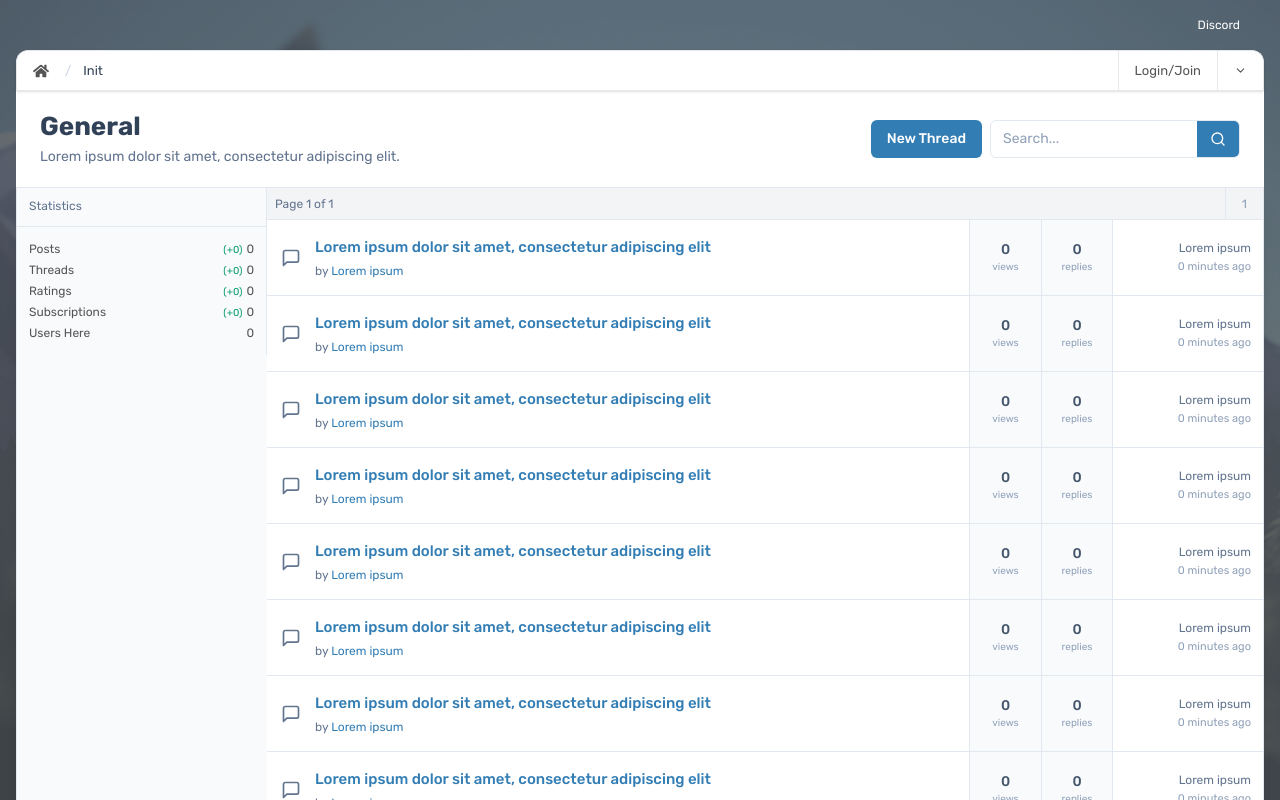
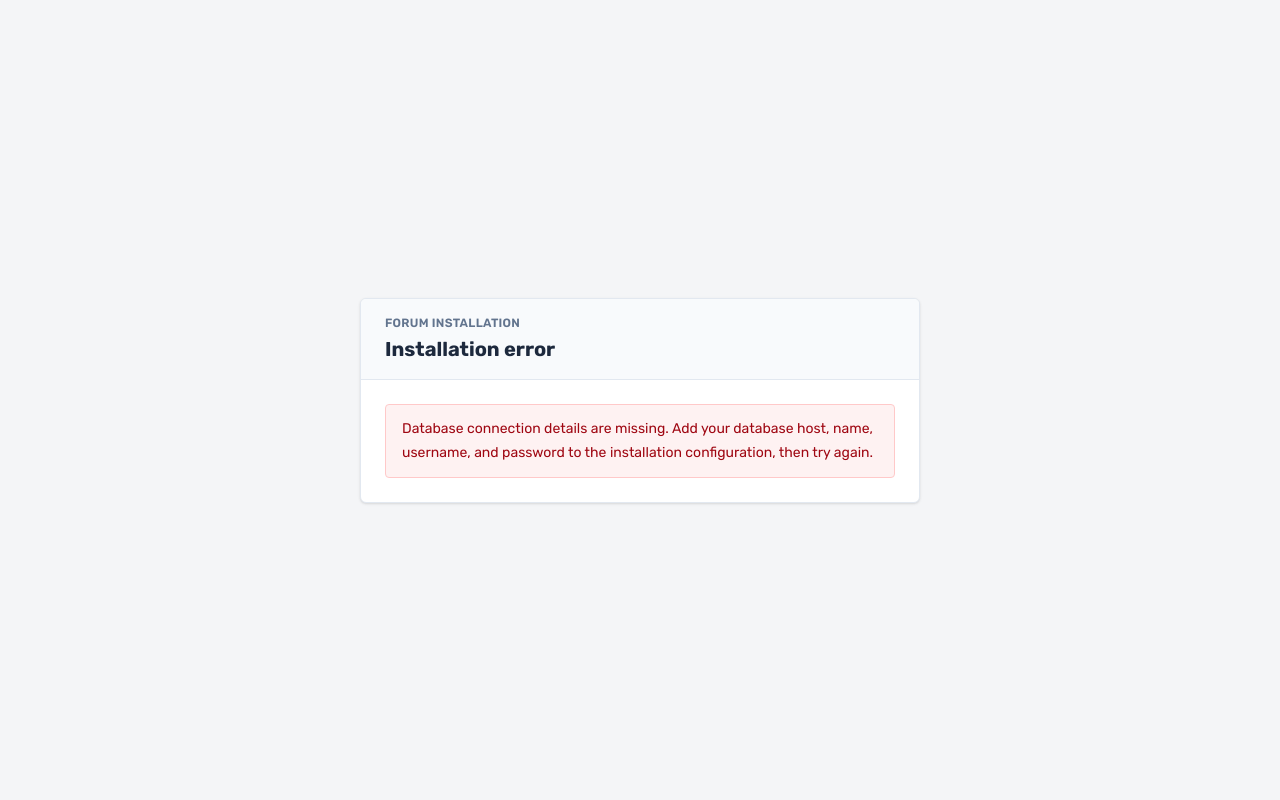
Before and after one commit to olliedean/forum, a Next.js app: page /init in a window 1280 px wide. Shown: the top 800 px of the page. Built offline with nearby package versions, Linux system fonts and the light colour scheme.

Commit message:
feat(init): implement InitPage for forum installation
* Add form for creating the first administrator account
* Include fields for username, email, and password
* Display error message for installation issues

```diff
--- /dev/null
+++ b/app/init/page.tsx
@@ -0,0 +1,98 @@
+import type { Metadata } from "next";
+import Link from "next/link";
+
+type InitPageProps = {
+  searchParams: Promise<{
+    error?: string | string[];
+    first?: string | string[];
+  }>;
+};
+
+export const metadata: Metadata = {
+  title: "Forum Installation",
+};
+
+const inputClassName =
+  "mt-1 block w-full rounded-sm border border-slate-300 px-3 py-2 text-sm text-slate-700 outline-none focus:border-[#327db4]";
+
+export default async function InitPage({ searchParams }: InitPageProps) {
+  const params = await searchParams;
+  const isFirstSetup = params.first !== undefined && params.error === undefined;
+
+  return (
+    <main className="flex min-h-screen items-center justify-center bg-[#f4f5f7] px-4 py-10">
+      <section className="w-full max-w-[560px] overflow-hidden rounded-md border border-slate-200 bg-white shadow-sm">
+        <header className="border-b border-slate-200 bg-slate-50 px-5 py-4 sm:px-6">
+          <p className="text-xs font-semibold tracking-wide text-slate-500 uppercase">
+            Forum installation
+          </p>
+          <h1 className="mt-1 text-xl font-bold text-slate-800">
+            {isFirstSetup
+              ? "Create the first administrator"
+              : "Installation error"}
+          </h1>
+        </header>
+
+        {isFirstSetup ? (
+          <form action="#" className="space-y-4 p-5 sm:p-6">
+            <p className="text-sm leading-6 text-slate-600">
+              Set up the first administrator account to finish configuring your
+              forum.
+            </p>
+
+            <label className="block text-xs font-medium text-slate-600">
+              Username
+              <input
+                autoComplete="username"
+                className={inputClassName}
+                name="username"
+                required
+              />
+            </label>
+
+            <label className="block text-xs font-medium text-slate-600">
+              Email address
+              <input
+                autoComplete="email"
+                className={inputClassName}
+                name="email"
+                required
+                type="email"
+              />
+            </label>
+
+            <label className="block text-xs font-medium text-slate-600">
+              Password
+              <input
+                autoComplete="new-password"
+                className={inputClassName}
+                name="password"
+                required
+                type="password"
+              />
+            </label>
+
+            <button
+              className="rounded-sm border border-[#286a9b] bg-[#327db4] px-4 py-2 text-xs font-medium text-white transition-colors hover:bg-[#286a9b]"
+              type="submit"
+            >
+              Create administrator
+            </button>
+          </form>
+        ) : (
+          <div className="p-5 sm:p-6">
+            <div
+              aria-live="polite"
+              className="rounded-sm border border-red-200 bg-red-50 px-4 py-3 text-sm leading-6 text-red-800"
+              role="alert"
+            >
+              Database connection details are missing. Add your database host,
+              name, username, and password to the installation configuration,
+              then try again.
+            </div>
+          </div>
+        )}
+      </section>
+    </main>
+  );
+}
```
